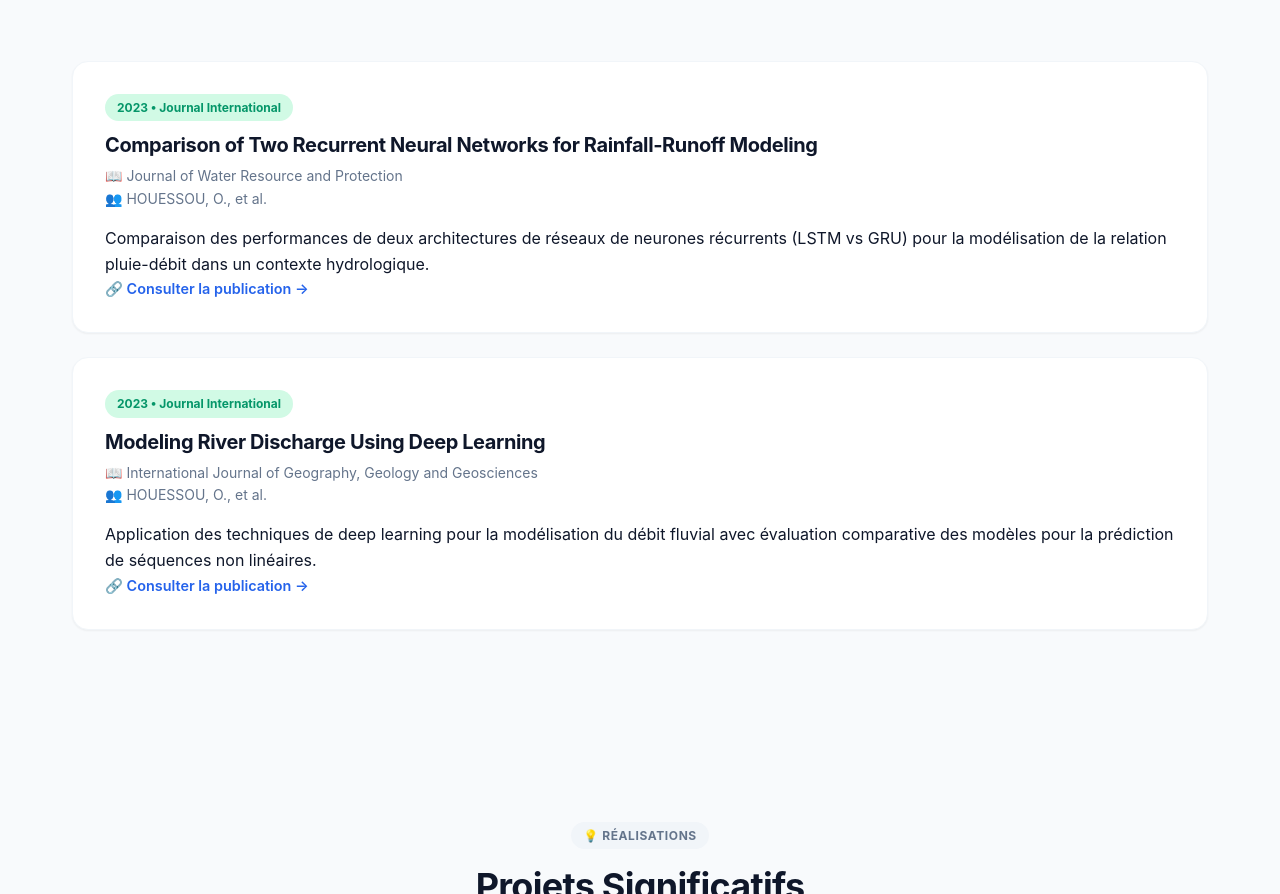
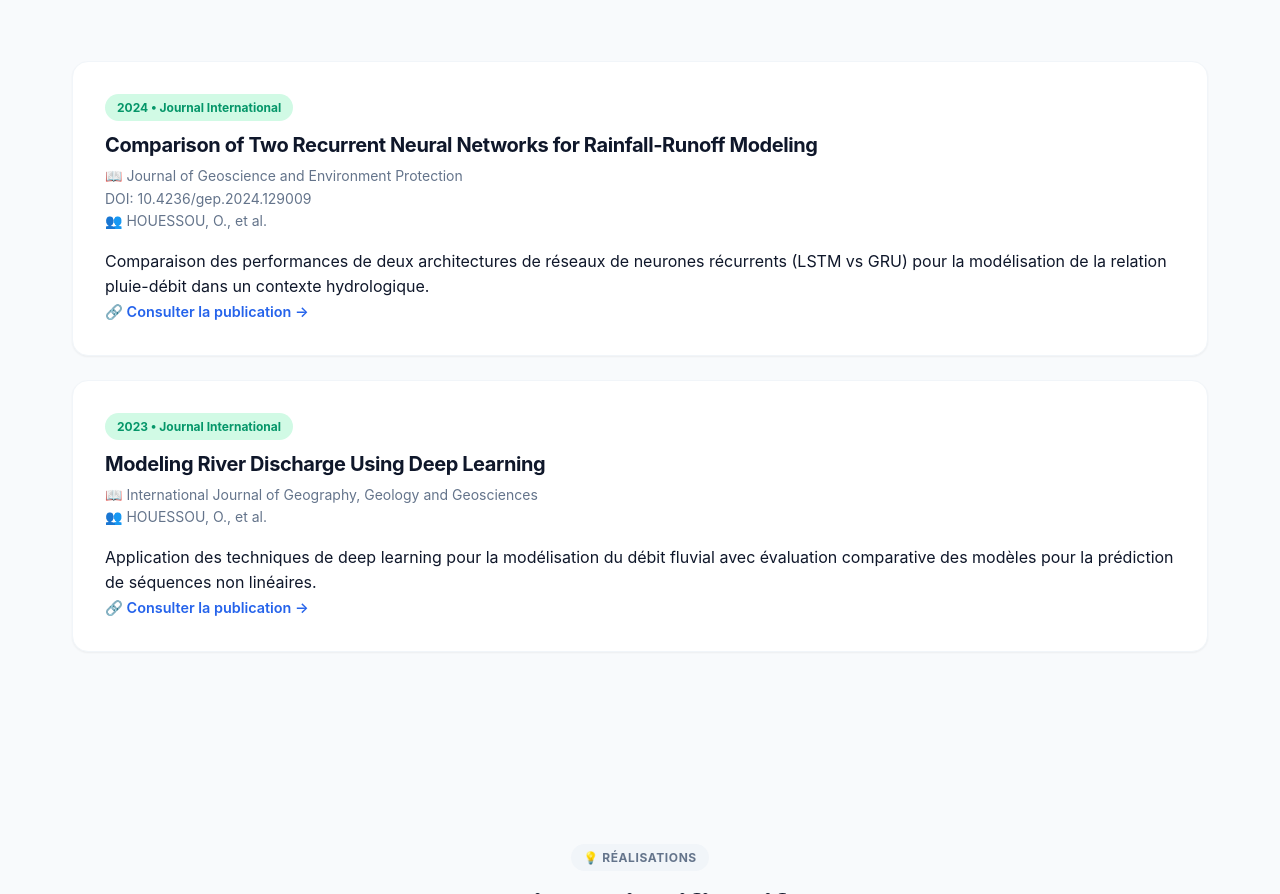
Before and after one commit to oscarhouessou/oscarhouessou.github.io, a plain HTML site: page index.html in a window 1280 px wide. Shown: the part 1951-2845 px from the top of the page. Drawn offline with Linux system fonts and the light colour scheme.

Commit message:
feat: update scientific publications with correct 2024 metadata and bilingual support

```diff
--- a/index.html
+++ b/index.html
@@ -141,37 +141,42 @@
 
             <div class="publications-grid">
                 <div class="publication-card">
-                    <div class="publication-badge">2023 • Journal International</div>
-                    <h3>Comparison of Two Recurrent Neural Networks for Rainfall-Runoff Modeling</h3>
+                    <div class="publication-badge" data-i18n="publications.paper1.badge">2024 • Journal International
+                    </div>
+                    <h3 data-i18n="publications.paper1.title">Comparison of Two Recurrent Neural Networks for
+                        Rainfall-Runoff Modeling</h3>
                     <div class="publication-meta">
-                        📖 Journal of Water Resource and Protection<br>
-                        👥 HOUESSOU, O., et al.
+                        <span data-i18n="publications.paper1.journal">📖 Journal of Geoscience and Environment
+                            Protection<br>DOI: 10.4236/gep.2024.129009</span><br>
+                        <span data-i18n="publications.paper1.authors">👥 HOUESSOU, O., et al.</span>
                     </div>
-                    <p class="publication-summary">
+                    <p class="publication-summary" data-i18n="publications.paper1.summary">
                         Comparaison des performances de deux architectures de réseaux de neurones récurrents (LSTM vs
                         GRU)
                         pour la modélisation de la relation pluie-débit dans un contexte hydrologique.
                     </p>
-                    <a href="https://www.scirp.org/journal/paperinformation?paperid=136353" target="_blank"
-                        class="publication-link" data-i18n="publications.link">
+                    <a href="https://doi.org/10.4236/gep.2024.129009" target="_blank" class="publication-link"
+                        data-i18n="publications.link">
                         🔗 Consulter la publication →
                     </a>
                 </div>
 
                 <div class="publication-card">
-                    <div class="publication-badge">2023 • Journal International</div>
-                    <h3>Modeling River Discharge Using Deep Learning</h3>
+                    <div class="publication-badge" data-i18n="publications.paper2.badge">2023 • Journal International
+                    </div>
+                    <h3 data-i18n="publications.paper2.title">Modeling River Discharge Using Deep Learning</h3>
                     <div class="publication-meta">
-                        📖 International Journal of Geography, Geology and Geosciences<br>
-                        👥 HOUESSOU, O., et al.
+                        <span data-i18n="publications.paper2.journal">📖 International Journal of Geography, Geology and
+                            Geosciences</span><br>
+                        <span data-i18n="publications.paper2.authors">👥 HOUESSOU, O., et al.</span>
                     </div>
-                    <p class="publication-summary">
+                    <p class="publication-summary" data-i18n="publications.paper2.summary">
                         Application des techniques de deep learning pour la modélisation du débit fluvial avec
                         évaluation
                         comparative des modèles pour la prédiction de séquences non linéaires.
                     </p>
-                    <a href="https://doi.org/10.14445/23939206/IJGGS-V10I1P103" target="_blank"
-                        class="publication-link">
+                    <a href="https://doi.org/10.14445/23939206/IJGGS-V10I1P103" target="_blank" class="publication-link"
+                        data-i18n="publications.link">
                         🔗 Consulter la publication →
                     </a>
                 </div>
--- a/translations.js
+++ b/translations.js
@@ -41,6 +41,16 @@ const translations = {
         'publications.title': 'Publications Scientifiques',
         'publications.subtitle': 'Contributions à la recherche en modélisation hydrologique et Deep Learning',
         'publications.link': '🔗 Consulter la publication →',
+        'publications.paper1.badge': '2024 • Journal International',
+        'publications.paper1.title': 'Comparison of Two Recurrent Neural Networks for Rainfall-Runoff Modeling',
+        'publications.paper1.journal': '📖 Journal of Geoscience and Environment Protection<br>DOI: 10.4236/gep.2024.129009',
+        'publications.paper1.authors': '👥 HOUESSOU, O., et al.',
+        'publications.paper1.summary': 'Comparaison des performances de deux architectures de réseaux de neurones récurrents (LSTM vs GRU) pour la modélisation de la relation pluie-débit dans un contexte hydrologique.',
+        'publications.paper2.badge': '2023 • Journal International',
+        'publications.paper2.title': 'Modeling River Discharge Using Deep Learning',
+        'publications.paper2.journal': '📖 International Journal of Geography, Geology and Geosciences',
+        'publications.paper2.authors': '👥 HOUESSOU, O., et al.',
+        'publications.paper2.summary': 'Application des techniques de deep learning pour la modélisation du débit fluvial avec évaluation comparative des modèles pour la prédiction de séquences non linéaires.',
 
         // Projects Section
         'projects.badge': '💡 Réalisations',
@@ -137,6 +147,16 @@ const translations = {
         'publications.title': 'Scientific Publications',
         'publications.subtitle': 'Contributions to research in hydrological modeling and Deep Learning',
         'publications.link': '🔗 View publication →',
+        'publications.paper1.badge': '2024 • International Journal',
+        'publications.paper1.title': 'Comparison of Two Recurrent Neural Networks for Rainfall-Runoff Modeling',
+        'publications.paper1.journal': '📖 Journal of Geoscience and Environment Protection<br>DOI: 10.4236/gep.2024.129009',
+        'publications.paper1.authors': '👥 HOUESSOU, O., et al.',
+        'publications.paper1.summary': 'Performance comparison of two recurrent neural network architectures (LSTM vs GRU) for rainfall-runoff modeling in a hydrological context.',
+        'publications.paper2.badge': '2023 • International Journal',
+        'publications.paper2.title': 'Modeling River Discharge Using Deep Learning',
+        'publications.paper2.journal': '📖 International Journal of Geography, Geology and Geosciences',
+        'publications.paper2.authors': '👥 HOUESSOU, O., et al.',
+        'publications.paper2.summary': 'Application of deep learning techniques for river discharge modeling with comparative evaluation of models for non-linear sequence prediction.',
 
         // Projects Section
         'projects.badge': '💡 Achievements',
```
